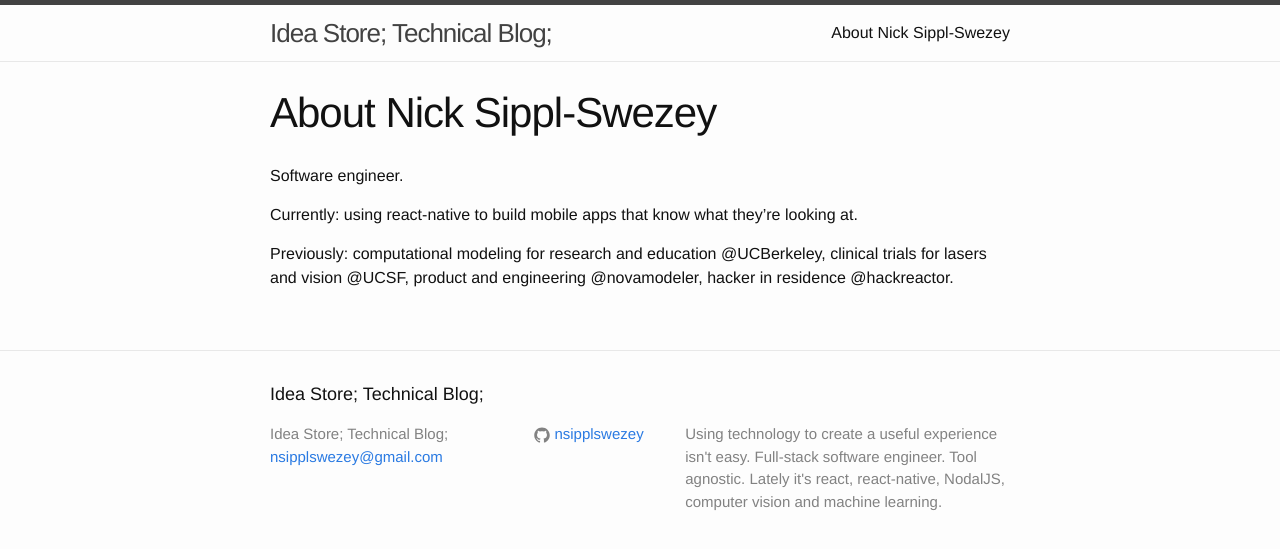
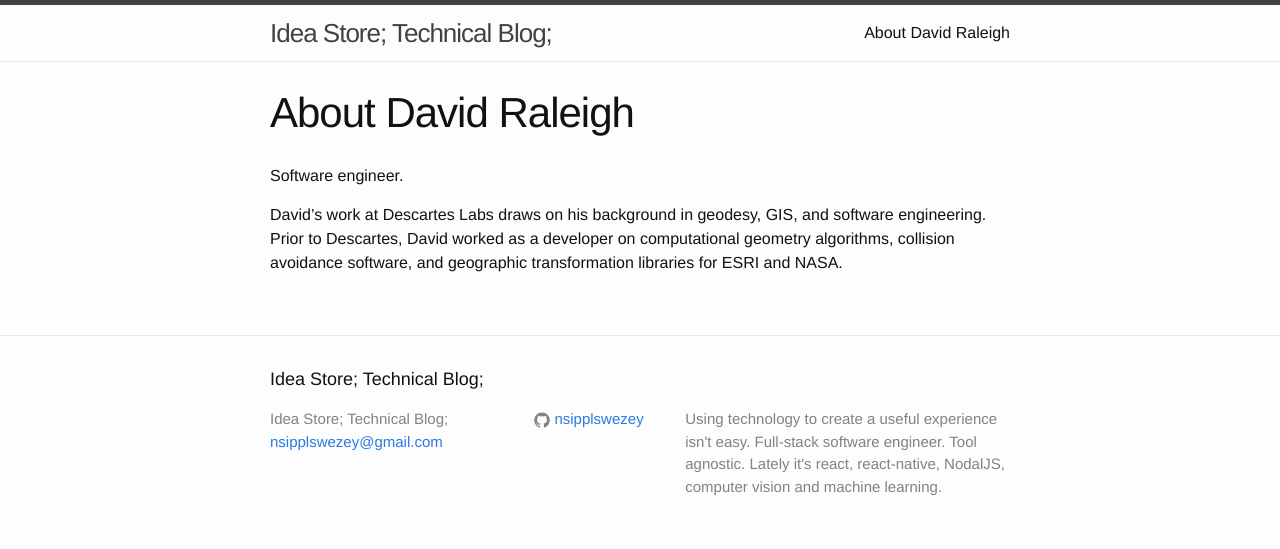
Before and after one commit to davidraleigh/davidraleigh.github.io, a Jekyll site: the page built from about.md, in a window 1280 px wide. Shown: the top 549 px of the page. Built offline with Jekyll 4.4.1, drawn with Linux system fonts in a browser that asks for light colours; comment, search, counter and statistics services are not loaded.

Commit message:
Update about.md

```diff
--- a/about.md
+++ b/about.md
@@ -1,11 +1,9 @@
 ---
 layout: page
-title: About Nick Sippl-Swezey
+title: About David Raleigh
 permalink: /about/
 ---
 
 Software engineer.
 
-Currently: using react-native to build mobile apps that know what they're looking at.
-
-Previously: computational modeling for research and education @UCBerkeley, clinical trials for lasers and vision @UCSF, product and engineering @novamodeler, hacker in residence @hackreactor.
+David's work at Descartes Labs draws on his background in geodesy, GIS, and software engineering. Prior to Descartes, David worked as a developer on computational geometry algorithms, collision avoidance software, and geographic transformation libraries for ESRI and NASA.
```
